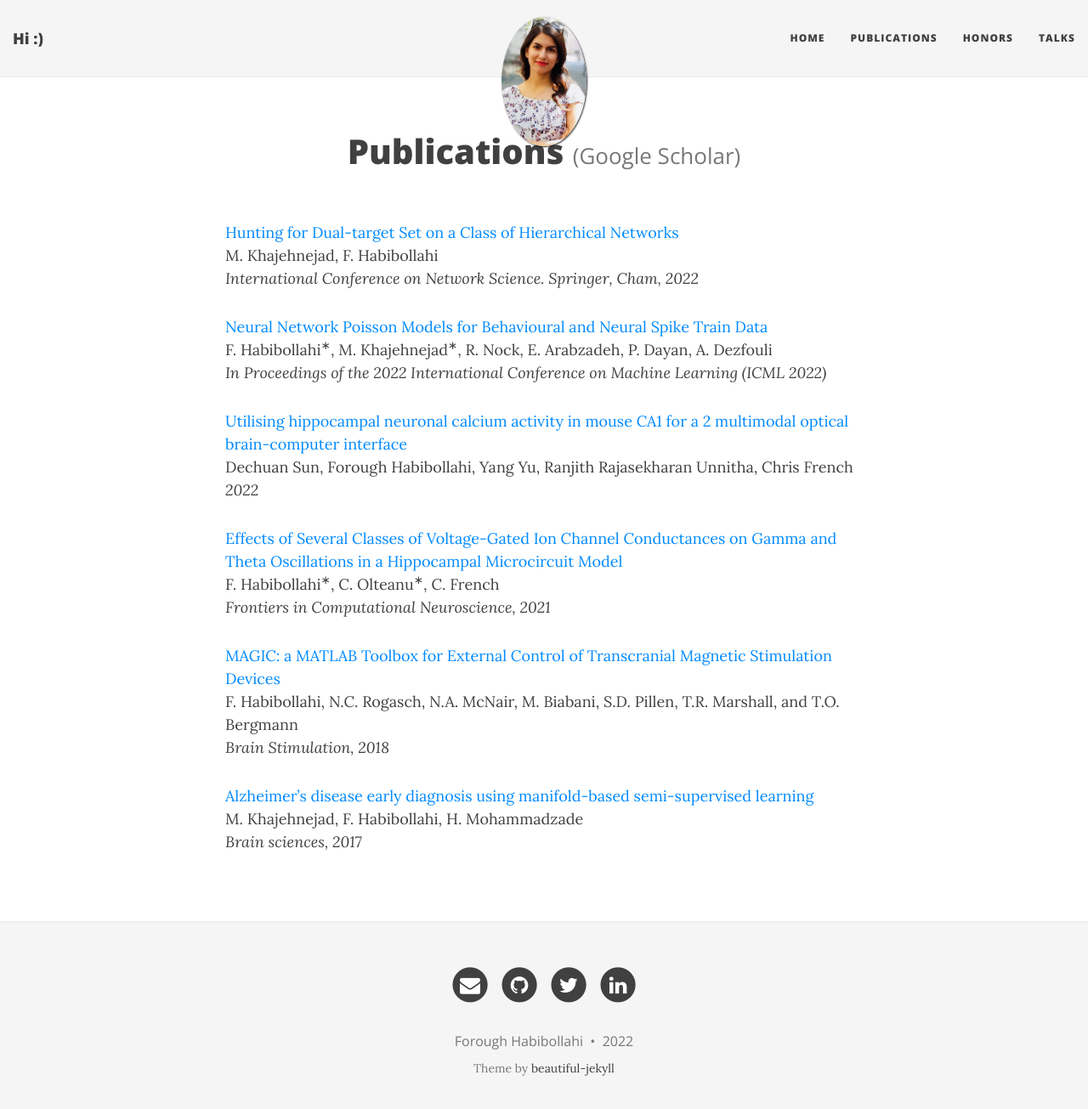
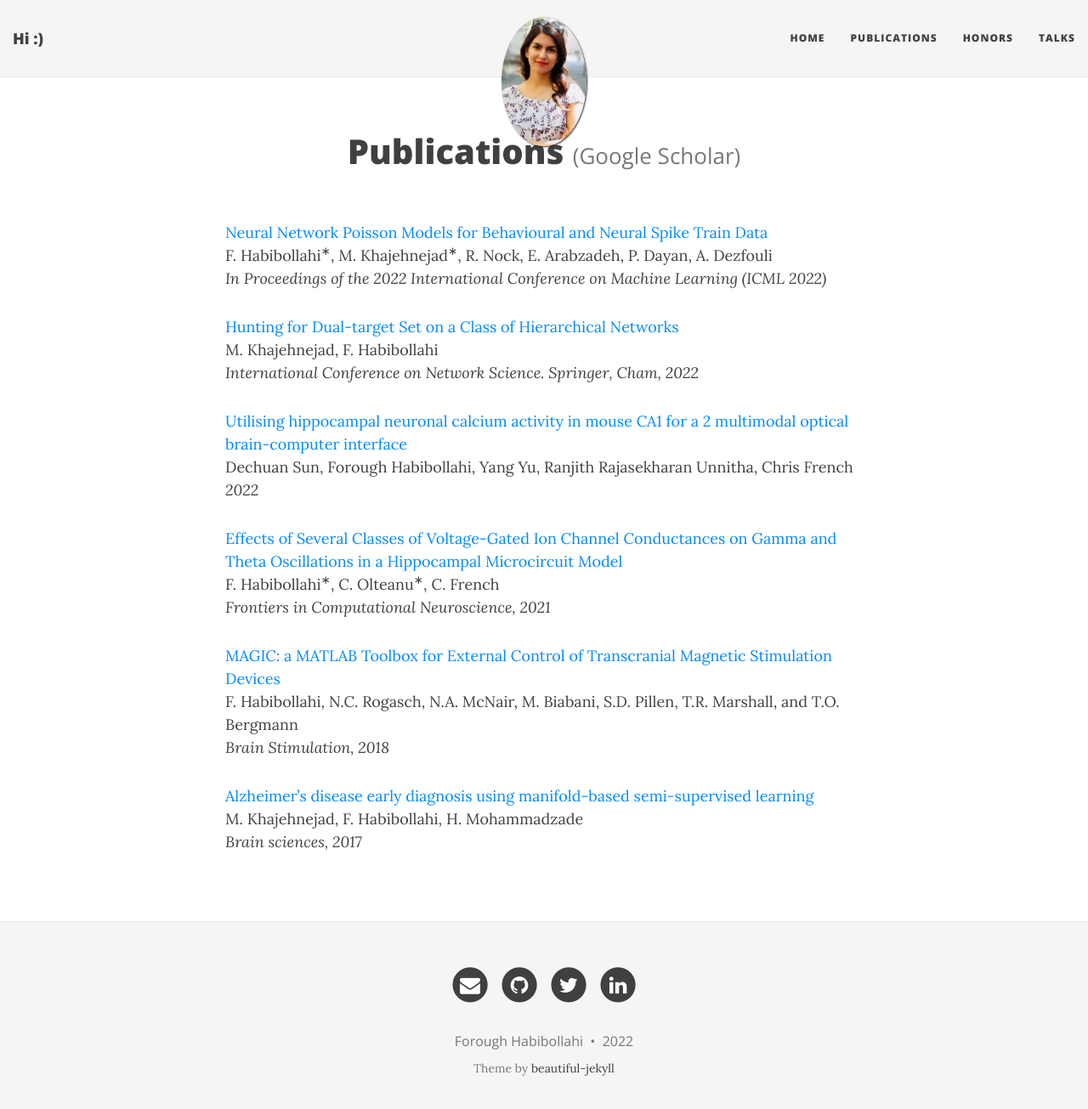
Before and after one commit to ForoughHa/ForoughHa.github.io, a Jekyll site: the page built from publications.md, in a window 1280 px wide and 1318 px high. Shown: the top 1305 px of the window at 85% size. Built offline with Jekyll 4.4.1, drawn with Linux system fonts in a browser that asks for light colours; nearby versions of some CDN libraries.

Commit message:
Update publications.md

```diff
--- a/publications.md
+++ b/publications.md
@@ -5,19 +5,18 @@ title: Publications <a href="https://scholar.google.com/citations?user=t6uNqqIAA
 <!-- ### 2022 -->
 <!-- --- -->
 
+<a href="https://www.biorxiv.org/content/10.1101/2020.07.13.201673v2">Neural Network Poisson Models for Behavioural and Neural Spike Train Data </a>
+ <br />
+ F. Habibollahi<sup>∗</sup>, M. Khajehnejad<sup>∗</sup>,  R. Nock, E. Arabzadeh, P. Dayan, A. Dezfouli
+<br />
+<em>In Proceedings of the 2022 International Conference on Machine Learning (ICML 2022)</em>
+
 
 <a href="https://link.springer.com/chapter/10.1007/978-3-030-97240-0_8">Hunting for Dual-target Set on a Class of Hierarchical Networks </a>
  <br />
  M. Khajehnejad, F. Habibollahi
 <br />
 <em>International Conference on Network Science. Springer, Cham, 2022</em>
-
-
-<a href="https://www.biorxiv.org/content/10.1101/2020.07.13.201673v2">Neural Network Poisson Models for Behavioural and Neural Spike Train Data </a>
- <br />
- F. Habibollahi<sup>∗</sup>, M. Khajehnejad<sup>∗</sup>,  R. Nock, E. Arabzadeh, P. Dayan, A. Dezfouli
-<br />
-<em>In Proceedings of the 2022 International Conference on Machine Learning (ICML 2022)</em>
 
 
 <a href="https://www.biorxiv.org/content/10.1101/2022.04.26.489497v1.full.pdf">Utilising hippocampal neuronal calcium activity in mouse CA1 for a
```
